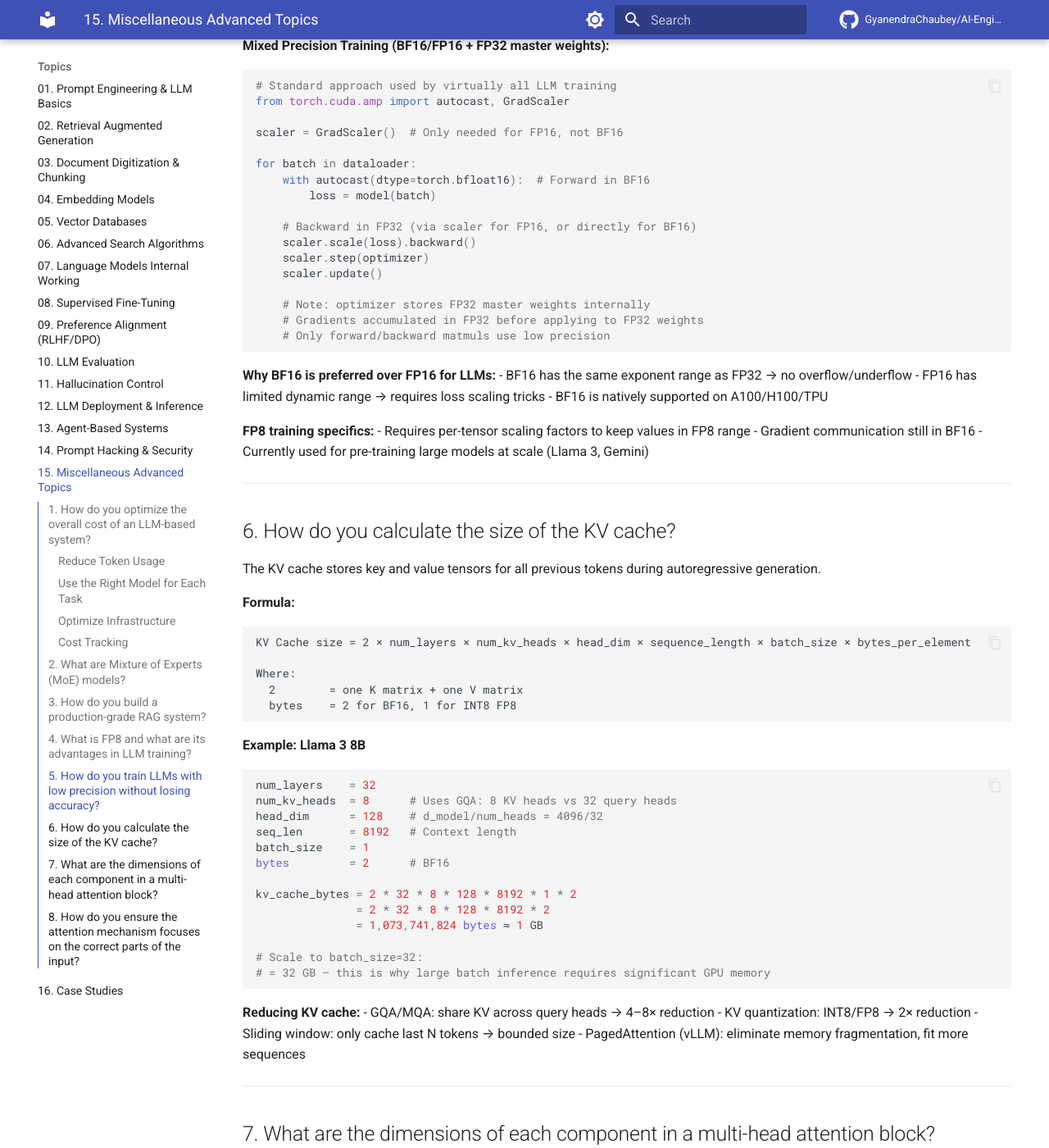
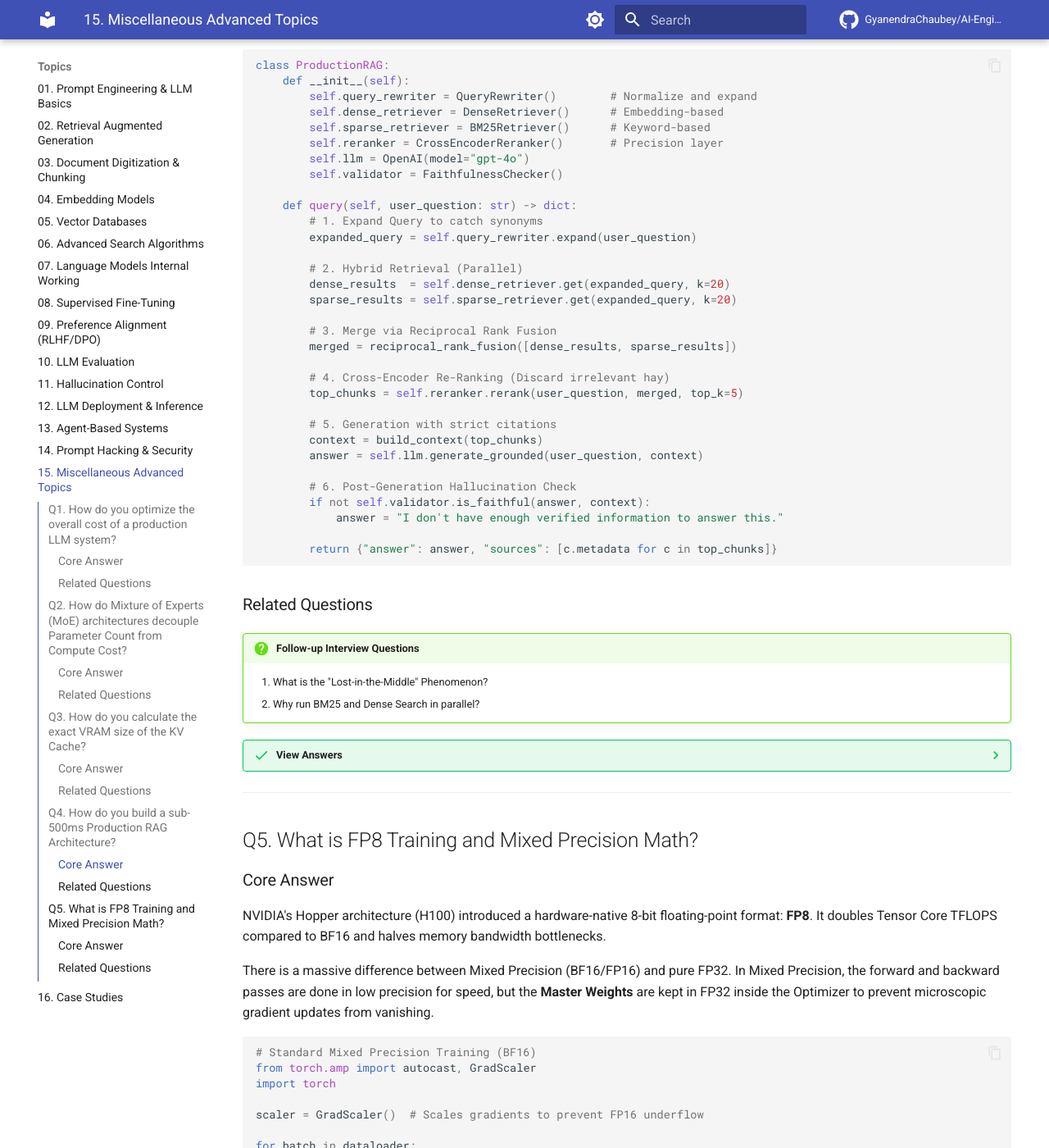
Before and after one commit to GyanendraChaubey/AI-Engineering-Notes, an MkDocs documentation site: the page built from docs/15-miscellaneous/README.md, in a window 1280 px wide and 1400 px high, scrolled down 5370 px. Shown: the whole window at 82% size. Built offline with MkDocs 1.6.1 and Material for MkDocs 9.7.7, drawn with Linux system fonts in a browser that asks for light colours; comment, search, counter and statistics services are not loaded; some of the changed text lies outside the part shown.

Commit message:
Update Topic 15 (Miscellaneous) with expanded Python code, L5 depth, and diagrams

````diff
--- a/docs/15-miscellaneous/README.md
+++ b/docs/15-miscellaneous/README.md
@@ -1,173 +1,201 @@
 # Miscellaneous LLM Engineering Topics
 
-> Advanced topics: cost optimization, MoE models, low-precision training, KV cache math, and attention internals.
+> Advanced topics spanning architecture, memory mathematics, low-precision training, and production pipelines. Answers are calibrated for a **Google L5 Senior AI/ML Engineer** interview bar.
 
 ---
 
-## 1. How do you optimize the overall cost of an LLM-based system?
+## Q1. How do you optimize the overall cost of a production LLM system?
 
-Cost comes from two sources: **inference** (token costs) and **infrastructure** (compute/storage).
+### Core Answer
 
-### Reduce Token Usage
+Cost comes from two sources: **inference** (token API costs) and **infrastructure** (compute/storage). A Senior Engineer must implement systemic optimizations across both.
+
+**1. Semantic Caching:** Standard caching hashes the exact string. Semantic Caching embeds the query into a vector and checks for $>0.95$ Cosine Similarity with past queries, serving cached answers for synonymous questions and dropping latency to 20ms.
+
+**2. Prompt Compression & Smart Truncation:** Remove redundant context before it hits the LLM.
+
 ```python
-# 1. Prompt compression — remove redundant context
+# 1. Prompt compression — removes linguistically redundant tokens
 from llmlingua import PromptCompressor
 compressor = PromptCompressor()
-compressed = compressor.compress_prompt(long_prompt, rate=0.5)  # 50% fewer tokens
+compressed = compressor.compress_prompt(long_prompt, rate=0.5)  # 50% cheaper
 
-# 2. Truncate retrieved context intelligently
+# 2. Semantic Truncation — strictly enforce context budget
 def smart_truncate(chunks, max_tokens=2000):
-    """Keep most relevant chunks within token budget."""
-    total = 0
-    kept = []
+    total_tokens = 0
+    kept_chunks = []
+    # Sort by relevance score, not document order
     for chunk in sorted(chunks, key=lambda x: x.score, reverse=True):
         chunk_tokens = count_tokens(chunk.text)
-        if total + chunk_tokens <= max_tokens:
-            kept.append(chunk)
-            total += chunk_tokens
-    return kept
-
-# 3. Cache frequent responses
-import hashlib, redis
-cache = redis.Redis()
-
-def cached_llm_call(prompt: str) -> str:
-    key = hashlib.sha256(prompt.encode()).hexdigest()
-    cached = cache.get(key)
-    if cached:
-        return cached.decode()
-    response = call_llm(prompt)
-    cache.setex(key, 3600, response)  # Cache 1 hour
-    return response
+        if total_tokens + chunk_tokens <= max_tokens:
+            kept_chunks.append(chunk)
+            total_tokens += chunk_tokens
+    return kept_chunks
 ```
 
-### Use the Right Model for Each Task
-```python
-# Route to cheaper model when possible
-def smart_route(query: str) -> str:
-    complexity = classify_complexity(query)
-    if complexity == "simple":
-        return call_model("gpt-4o-mini", query)     # ~10× cheaper
-    else:
-        return call_model("gpt-4o", query)          # Only when needed
-```
+**3. Cascading Routing:** Do not send every query to GPT-4o. Route easy queries to a fast, cheap model (like Haiku or Llama-3-8B), and only escalate to the frontier model if the cheap model's confidence is low.
 
-### Optimize Infrastructure
-- Use spot/preemptible instances for batch workloads (60–90% cheaper)
-- Auto-scale down during off-peak hours
-- Self-host for high-volume, predictable workloads (often 5–10× cheaper than API at scale)
-- Use quantized models (INT4/INT8) to fit more requests per GPU
+### Related Questions
 
-### Cost Tracking
-```python
-# Track per-request cost in production
-def tracked_llm_call(prompt, model="gpt-4o"):
-    response = call_llm(prompt, model)
+!!! question "Follow-up Interview Questions"
+    1. How do you track per-request cost in a dynamic multi-tenant system?
+    2. What is the infrastructure cost difference between Static and Continuous Batching?
 
-    # Log costs
-    input_tokens  = count_tokens(prompt)
-    output_tokens = count_tokens(response)
-    cost = calculate_cost(model, input_tokens, output_tokens)
+??? success "View Answers"
+    **1. Cost Tracking?**
+    You must wrap every LLM call in a telemetry decorator that counts input/output tokens and multiplies by the specific model's API pricing tier. You tag this metric with the `tenant_id` and push it to Datadog/Prometheus to measure exact margin-per-customer.
 
-    metrics.track("llm_cost", cost, tags={"model": model, "endpoint": endpoint})
-    return response
-```
+    **2. Infrastructure Cost?**
+    If you self-host on AWS, your cost is $X/hour per GPU. Continuous batching (via vLLM) keeps the GPU at 100% saturation, increasing Tokens-Per-Second by 4x compared to static batching. This means you need 4x fewer GPUs to serve the same traffic, instantly slashing your AWS bill by 75%.
 
 ---
 
-## 2. What are Mixture of Experts (MoE) models?
+## Q2. How do Mixture of Experts (MoE) architectures decouple Parameter Count from Compute Cost?
 
-MoE is an architecture where instead of one large FFN layer, there are N "expert" FFN networks, and only K of them (typically 2) are activated per token.
+### Core Answer
 
-```
-Standard Transformer FFN:
-  token → [Linear(d, 4d) → GELU → Linear(4d, d)]   ← ALL params activated
+In a standard **Dense Transformer**, 100% of the model's parameters are activated to generate a single token. Scaling a dense model makes inference painfully slow.
 
-MoE FFN:
-  token → Router → selects 2 of 8 experts
-         → Expert 1 (25% tokens) + Expert 2 (25% tokens) + ...
-         → Only 2/8 experts compute per token
+**Mixture of Experts (MoE)** replaces the standard Feed-Forward Network (FFN) with a Router and $N$ "Expert" FFNs. For every token, the Router selects only the **Top-$K$** experts (e.g., 2 out of 8) to process that specific token.
+
+A model like Mixtral 8x7B has **47 Billion total parameters**, but only activates **13 Billion parameters** per token.
+
+```mermaid
+flowchart TD
+    A["Input Token"] --> B["Self-Attention Layer"]
+    B --> C["MoE Router (Gating Network)"]
+
+    C -->|"Token assigned to Top-2 Experts"| D{"Expert Selection"}
+
+    D -.-> E1["Expert 1"]
+    D ==> E2["Expert 2 - ACTIVE"]
+    D -.-> E3["Expert 3"]
+    D ==> E4["Expert 4 - ACTIVE"]
+
+    E2 --> F["Weighted Sum"]
+    E4 --> F
+
+    F --> G["Output Token"]
 ```
 
-**Key properties:**
+**PyTorch Implementation of an MoE Layer:**
+```python
+import torch
+import torch.nn as nn
+import torch.nn.functional as F
 
-| | Dense Model | MoE Model |
-|---|---|---|
-| **Total parameters** | 7B | 47B (Mixtral 8×7B) |
-| **Active parameters per token** | 7B | ~13B (2 of 8 experts) |
-| **Compute per token** | 7B equivalent | ~13B equivalent |
-| **Quality** | 7B quality | ~34B quality |
-
-```python
-# Simplified MoE layer
 class MoELayer(nn.Module):
     def __init__(self, d_model, num_experts=8, top_k=2):
         super().__init__()
+        # The router calculates probabilities for each expert
         self.router = nn.Linear(d_model, num_experts)
         self.experts = nn.ModuleList([FFN(d_model) for _ in range(num_experts)])
         self.top_k = top_k
 
     def forward(self, x):
         # x: (batch, seq, d_model)
-        router_logits = self.router(x)           # (batch, seq, num_experts)
+        router_logits = self.router(x)
+        # Select the top 2 experts for this specific token
         weights, indices = router_logits.topk(self.top_k, dim=-1)
         weights = F.softmax(weights, dim=-1)
 
         output = torch.zeros_like(x)
         for k in range(self.top_k):
-            expert_idx = indices[..., k]         # Which expert for each token
-            expert_weight = weights[..., k:k+1]  # Weight for this expert
+            expert_idx = indices[..., k]
+            expert_weight = weights[..., k:k+1]
             for i, expert in enumerate(self.experts):
                 mask = (expert_idx == i)
                 if mask.any():
+                    # Process the token through the active expert and weight it
                     output[mask] += expert_weight[mask] * expert(x[mask])
         return output
 ```
 
-**Why MoE:** More parameters (more knowledge) at manageable compute cost. Mixtral 8×7B achieves GPT-3.5 quality using only ~2 of 8 experts per token.
+### Related Questions
 
-**Challenge:** Load balancing — if all tokens route to the same expert, others are wasted. Solved with auxiliary load balancing loss.
+!!! question "Follow-up Interview Questions"
+    1. What is the "Load Balancing" problem in MoE?
+    2. Does an MoE model save VRAM compared to a dense model of the same active size?
+
+??? success "View Answers"
+    **1. Load Balancing Problem?**
+    If the Router discovers that Expert 2 is slightly better at general English, it will start sending *all* tokens to Expert 2. The other experts die (zero gradients). MoE requires an **Auxiliary Load Balancing Loss** penalty that mathematically forces the router to distribute tokens equally across all experts.
+
+    **2. MoE VRAM Requirements?**
+    MoE saves *Compute* (TeraFLOPS), but it does not save *Memory*. All 47B parameters must be loaded into the GPU's VRAM simultaneously. You cannot dynamically load experts from disk; it is too slow.
 
 ---
 
-## 3. How do you build a production-grade RAG system?
+## Q3. How do you calculate the exact VRAM size of the KV Cache?
 
+### Core Answer
+
+The KV Cache stores Key and Value tensors for all previous tokens during autoregressive generation. As sequence length and batch size grow, the KV cache consumes massive amounts of VRAM, eventually causing Out-Of-Memory (OOM) errors.
+
+**The Exact Mathematical Formula:**
+$$ \text{Size} = 2 \times \text{Layers} \times \text{KV\_Heads} \times \text{Head\_Dim} \times \text{Seq\_Len} \times \text{Batch\_Size} \times \text{Bytes\_Per\_Param} $$
+
+*Note: The `2` accounts for the Key tensor and the Value tensor.*
+
+**Example: Llama-3-8B**
+```python
+num_layers    = 32
+num_kv_heads  = 8      # GQA: 8 KV heads vs 32 query heads
+head_dim      = 128    # d_model/num_heads = 4096/32
+seq_len       = 8192   # Context length
+batch_size    = 1
+bytes         = 2      # BF16 precision
+
+kv_cache_bytes = 2 * 32 * 8 * 128 * 8192 * 1 * 2
+               = 1,073,741,824 bytes ≈ 1 GB per sequence
 ```
-┌─────────────────────────────────────────────────────────────────┐
-│                    PRODUCTION RAG ARCHITECTURE                   │
-└─────────────────────────────────────────────────────────────────┘
+If you want to run a batch size of 64, you need **64 GB of VRAM** just for the KV cache, which is vastly larger than the 8B model weights (16 GB).
 
-INGESTION PIPELINE (offline)
-  Documents → Parser → Chunker → Embedder → Vector DB
-              │                              │
-              └── Metadata DB ──────────────┘
+### Related Questions
 
-QUERY PIPELINE (online, <500ms target)
-  User Query
-      │
-  [Query Classifier] → route to appropriate sub-pipeline
-      │
-  [Query Rewriter] → normalize, expand, decompose
-      │
-  [Hybrid Retriever] = Dense ANN + BM25 → Reciprocal Rank Fusion
-      │
-  [Re-ranker] → cross-encoder scores top-20, returns top-5
-      │
-  [Context Builder] → assemble prompt with metadata, citations
-      │
-  [LLM] → grounded response with citations
-      │
-  [Output Validator] → check faithfulness, detect hallucination
-      │
-  [Response] → with source references
+!!! question "Follow-up Interview Questions"
+    1. How does Multi-Query Attention (MQA) shrink this formula?
+    2. What are the dimensional shapes of the Attention tensors?
+
+??? success "View Answers"
+    **1. MQA vs GQA?**
+    Standard Attention has 32 Query Heads and 32 KV Heads. MQA forces all 32 Query Heads to share a *single* KV Head (`KV_Heads = 1`), shrinking VRAM by 96%. Grouped-Query Attention (GQA) groups them into 8 KV Heads, shrinking VRAM by 75% while maintaining higher accuracy.
+
+    **2. Tensor Dimensions?**
+    For `d_model=4096`, `n_heads=32`, `d_head=128`:
+    - `Input X`: `(batch, seq_len, 4096)`
+    - `Q, K, V`: `(batch, 32, seq_len, 128)`
+    - `Attention Scores`: `(batch, 32, seq_len, seq_len)` <- This is the $O(N^2)$ bottleneck!
+
+---
+
+## Q4. How do you build a sub-500ms Production RAG Architecture?
+
+### Core Answer
+
+A production RAG is a monolithic multi-stage pipeline designed for extreme precision.
+
+```mermaid
+flowchart TD
+    A["User Query"] --> B["Query Expansion (LLM)"]
+
+    B --> C["Dense Search (Vector DB)"]
+    B --> D["Sparse Search (BM25)"]
+
+    C --> E["Reciprocal Rank Fusion (RRF)"]
+    D --> E
+
+    E -->|"Top 20 Chunks"| F["Cross-Encoder Re-Ranker"]
+
+    F -->|"Top 5 Chunks"| G["Generation LLM"]
+    G --> H["Faithfulness Validator"]
+    H --> I["Final Response"]
 ```
 
-**Component responsibilities:**
-
+**Production RAG Component Class:**
 ```python
 class ProductionRAG:
     def __init__(self):
-        self.query_classifier = QueryClassifier()    # Is this a retrieval or chitchat?
         self.query_rewriter = QueryRewriter()        # Normalize and expand
         self.dense_retriever = DenseRetriever()      # Embedding-based
         self.sparse_retriever = BM25Retriever()      # Keyword-based
@@ -176,224 +204,96 @@
         self.validator = FaithfulnessChecker()
 
     def query(self, user_question: str) -> dict:
-        # 1. Classify
-        if self.query_classifier.is_chitchat(user_question):
-            return {"answer": self.llm.chat(user_question), "sources": []}
-
-        # 2. Rewrite
+        # 1. Expand Query to catch synonyms
         expanded_query = self.query_rewriter.expand(user_question)
 
-        # 3. Retrieve (hybrid)
+        # 2. Hybrid Retrieval (Parallel)
         dense_results  = self.dense_retriever.get(expanded_query, k=20)
         sparse_results = self.sparse_retriever.get(expanded_query, k=20)
+
+        # 3. Merge via Reciprocal Rank Fusion
         merged = reciprocal_rank_fusion([dense_results, sparse_results])
 
-        # 4. Rerank
+        # 4. Cross-Encoder Re-Ranking (Discard irrelevant hay)
         top_chunks = self.reranker.rerank(user_question, merged, top_k=5)
 
-        # 5. Generate
+        # 5. Generation with strict citations
         context = build_context(top_chunks)
         answer = self.llm.generate_grounded(user_question, context)
 
-        # 6. Validate
+        # 6. Post-Generation Hallucination Check
         if not self.validator.is_faithful(answer, context):
-            answer = "I don't have enough information to answer reliably."
+            answer = "I don't have enough verified information to answer this."
 
         return {"answer": answer, "sources": [c.metadata for c in top_chunks]}
 ```
 
----
+### Related Questions
 
-## 4. What is FP8 and what are its advantages in LLM training?
+!!! question "Follow-up Interview Questions"
+    1. What is the "Lost-in-the-Middle" Phenomenon?
+    2. Why run BM25 and Dense Search in parallel?
 
-**FP8** is an 8-bit floating point format introduced by NVIDIA for Hopper (H100) GPUs. It comes in two variants:
-- **E4M3** (4 exponent bits, 3 mantissa): Higher precision, smaller dynamic range — used for weights/activations
-- **E5M2** (5 exponent bits, 2 mantissa): Larger dynamic range — used for gradients
+??? success "View Answers"
+    **1. Lost-in-the-Middle?**
+    LLMs exhibit a U-shaped accuracy curve across long context windows. They strongly attend to the very first token and the very last token, but ignore facts buried in the middle. The Re-Ranker solves this by placing the most critical chunk at the very beginning of the context window.
 
-**Advantages:**
-
-| Precision | Memory per param | Tensor Core TFLOPS (H100) |
-|---|---|---|
-| FP32 | 4 bytes | 67 TFLOPS |
-| BF16 | 2 bytes | 989 TFLOPS |
-| FP8 | 1 byte | 1979 TFLOPS |
-
-- **2× memory reduction** vs BF16 → larger batch sizes or models
-- **2× compute throughput** vs BF16 on H100
-- **Minimal accuracy loss** with proper scaling (similar to INT8 for inference)
-
-```python
-# FP8 training with Transformer Engine (NVIDIA)
-import transformer_engine.pytorch as te
-
-# Replace standard layers with FP8-capable versions
-model = te.Linear(1024, 4096)  # Uses FP8 matmuls automatically
-
-# Or use with HuggingFace + fp8
-from transformers import TrainingArguments
-args = TrainingArguments(
-    fp8=True,              # Enable FP8 training
-    bf16=False,
-    ...
-)
-```
+    **2. Hybrid Search Necessity?**
+    Dense (Vector) search understands concepts but fails at exact keyword matching (e.g., searching for product ID `XZ-899`). BM25 handles exact keyword intersections perfectly but fails at conceptual synonyms. Running both in parallel and merging via RRF gives you the best of both worlds.
 
 ---
 
-## 5. How do you train LLMs with low precision without losing accuracy?
+## Q5. What is FP8 Training and Mixed Precision Math?
 
-Key challenges: underflow (gradients vanish to zero) and overflow (inf/nan).
+### Core Answer
 
-**Mixed Precision Training (BF16/FP16 + FP32 master weights):**
+NVIDIA's Hopper architecture (H100) introduced a hardware-native 8-bit floating-point format: **FP8**. It doubles Tensor Core TFLOPS compared to BF16 and halves memory bandwidth bottlenecks.
+
+There is a massive difference between Mixed Precision (BF16/FP16) and pure FP32. In Mixed Precision, the forward and backward passes are done in low precision for speed, but the **Master Weights** are kept in FP32 inside the Optimizer to prevent microscopic gradient updates from vanishing.
 
 ```python
-# Standard approach used by virtually all LLM training
-from torch.cuda.amp import autocast, GradScaler
+# Standard Mixed Precision Training (BF16)
+from torch.amp import autocast, GradScaler
+import torch
 
-scaler = GradScaler()  # Only needed for FP16, not BF16
+scaler = GradScaler()  # Scales gradients to prevent FP16 underflow
 
 for batch in dataloader:
-    with autocast(dtype=torch.bfloat16):  # Forward in BF16
+    # 1. Forward pass in fast BF16
+    with autocast(device_type='cuda', dtype=torch.bfloat16):
         loss = model(batch)
 
-    # Backward in FP32 (via scaler for FP16, or directly for BF16)
+    # 2. Backward pass in FP32 (via scaler)
     scaler.scale(loss).backward()
     scaler.step(optimizer)
     scaler.update()
 
-    # Note: optimizer stores FP32 master weights internally
-    # Gradients accumulated in FP32 before applying to FP32 weights
-    # Only forward/backward matmuls use low precision
+    # The optimizer maintains a hidden FP32 copy of the weights.
+    # It applies the FP32 gradients to the FP32 master weights,
+    # then casts them back to BF16 for the next forward pass.
 ```
 
-**Why BF16 is preferred over FP16 for LLMs:**
-- BF16 has the same exponent range as FP32 → no overflow/underflow
-- FP16 has limited dynamic range → requires loss scaling tricks
-- BF16 is natively supported on A100/H100/TPU
+If using FP8 natively:
+```python
+# FP8 training with NVIDIA Transformer Engine
+import transformer_engine.pytorch as te
 
-**FP8 training specifics:**
-- Requires per-tensor scaling factors to keep values in FP8 range
-- Gradient communication still in BF16
-- Currently used for pre-training large models at scale (Llama 3, Gemini)
-
----
-
-## 6. How do you calculate the size of the KV cache?
-
-The KV cache stores key and value tensors for all previous tokens during autoregressive generation.
-
-**Formula:**
-```
-KV Cache size = 2 × num_layers × num_kv_heads × head_dim × sequence_length × batch_size × bytes_per_element
-
-Where:
-  2        = one K matrix + one V matrix
-  bytes    = 2 for BF16, 1 for INT8 FP8
+# Automatically handles FP8 casting and dynamic scaling
+model = te.Linear(1024, 4096)
 ```
 
-**Example: Llama 3 8B**
-```python
-num_layers    = 32
-num_kv_heads  = 8      # Uses GQA: 8 KV heads vs 32 query heads
-head_dim      = 128    # d_model/num_heads = 4096/32
-seq_len       = 8192   # Context length
-batch_size    = 1
-bytes         = 2      # BF16
+### Related Questions
 
-kv_cache_bytes = 2 * 32 * 8 * 128 * 8192 * 1 * 2
-               = 2 * 32 * 8 * 128 * 8192 * 2
-               = 1,073,741,824 bytes ≈ 1 GB
+!!! question "Follow-up Interview Questions"
+    1. Why did FP16 cause overflow problems, and why is BF16 better?
+    2. What is the difference between FP8 and INT8?
 
-# Scale to batch_size=32:
-# = 32 GB — this is why large batch inference requires significant GPU memory
-```
+??? success "View Answers"
+    **1. FP16 vs BF16?**
+    Standard FP16 has a maximum value of `65,504`. LLM activations frequently spike above 100,000, causing FP16 tensors to overflow to `NaN` and crash the training run. BF16 sacrificed precision (mantissa bits) to expand its exponent range to match FP32 ($3 \times 10^{38}$), permanently solving the overflow problem.
 
-**Reducing KV cache:**
-- GQA/MQA: share KV across query heads → 4–8× reduction
-- KV quantization: INT8/FP8 → 2× reduction
-- Sliding window: only cache last N tokens → bounded size
-- PagedAttention (vLLM): eliminate memory fragmentation, fit more sequences
-
----
-
-## 7. What are the dimensions of each component in a multi-head attention block?
-
-For a transformer with `d_model=4096`, `n_heads=32`, `d_head=128` (d_model/n_heads):
-
-```python
-# Input tensor
-X: (batch, seq_len, d_model)       # e.g., (2, 512, 4096)
-
-# Weight matrices (per attention layer)
-W_Q: (d_model, d_model)            # (4096, 4096)
-W_K: (d_model, d_model)            # (4096, 4096) or (4096, n_kv_heads*d_head) for GQA
-W_V: (d_model, d_model)            # (4096, 4096)
-W_O: (d_model, d_model)            # (4096, 4096) output projection
-
-# Per-head tensors (after splitting into heads)
-Q_h: (batch, n_heads, seq, d_head) # (2, 32, 512, 128)
-K_h: (batch, n_heads, seq, d_head) # (2, 32, 512, 128)
-V_h: (batch, n_heads, seq, d_head) # (2, 32, 512, 128)
-
-# Attention scores (the expensive part — quadratic!)
-scores: (batch, n_heads, seq, seq)  # (2, 32, 512, 512) — 512² per head!
-
-# Attention output per head
-head_out: (batch, n_heads, seq, d_head)  # (2, 32, 512, 128)
-
-# Concatenated and projected
-output: (batch, seq, d_model)            # (2, 512, 4096)
-
-# FFN layers
-FFN_W1: (d_model, d_ff)            # (4096, 16384) — typically 4× expansion
-FFN_W2: (d_ff, d_model)            # (16384, 4096)
-```
-
----
-
-## 8. How do you ensure the attention mechanism focuses on the correct parts of the input?
-
-Attention naturally finds relevant tokens through dot-product similarity. But you can guide and improve focus:
-
-**1. Positional Encoding Quality**
-RoPE encodes relative positions directly in Q/K vectors, helping the model attend locally when appropriate and globally when needed.
-
-**2. Attention Sink Phenomenon**
-LLMs disproportionately attend to the first few tokens (the "sink" tokens) regardless of relevance. Mitigation: use attention sink tokens explicitly (StreamingLLM).
-
-**3. Temperature in Attention (sharpening)**
-Dividing by √d_k in `softmax(QKᵀ/√d_k)` prevents gradients from vanishing when d_k is large. Smaller d_k → sharper attention.
-
-**4. Causal Masking (for decoders)**
-```python
-def causal_mask(seq_len):
-    """Upper triangular mask ensures token i only attends to tokens 0..i"""
-    mask = torch.triu(torch.ones(seq_len, seq_len), diagonal=1).bool()
-    return mask.masked_fill(mask, float('-inf'))
-```
-
-**5. Training with Attention Supervision**
-For tasks where you know which parts are relevant, you can add an attention supervision loss during fine-tuning that penalizes attending to irrelevant regions.
-
-**6. Prompt Engineering for Focus**
-```python
-# Explicitly mark the relevant section
-prompt = """
-Read the following document carefully. The answer to the user's question
-is most likely in the section marked [RELEVANT]:
-
-...preamble...
-[RELEVANT]
-{key_section}
-[/RELEVANT]
-...rest of document...
-
-Question: {question}
-"""
-```
-
-**7. Lost-in-the-Middle Problem**
-LLMs perform worse when relevant information is in the middle of a long context — they over-attend to the beginning and end. Fix: place key information at the beginning or end of the context, or use re-ranking to surface the most relevant chunk first.
+    **2. FP8 vs INT8?**
+    INT8 uses 8 bits to represent equally spaced integers (-128 to 127). FP8 is a floating-point format, meaning numbers are exponentially distributed (high precision near zero, low precision for massive numbers). Because neural network weights naturally form a Gaussian distribution clustered around zero, FP8 perfectly maps to the math, making it vastly superior to INT8 for training.
 
 ---
 
````
